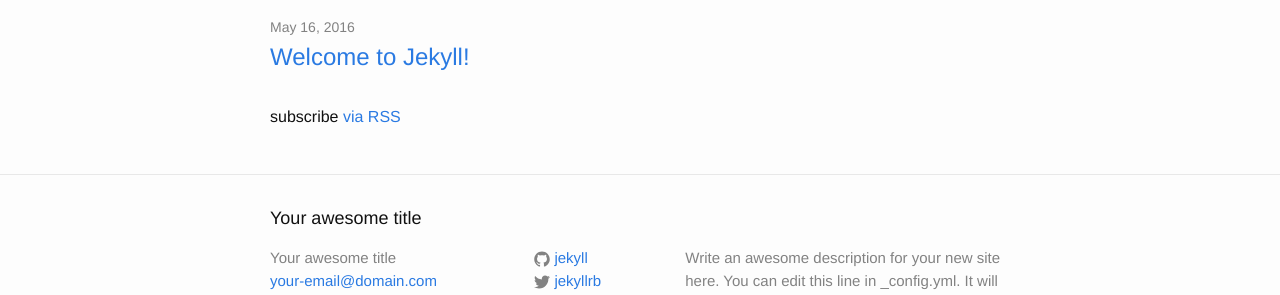
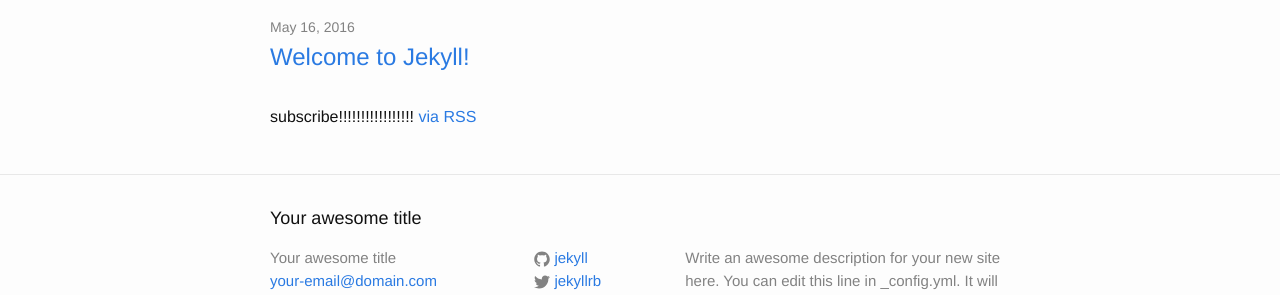
Before and after one commit to jimmerscannon/jimmycannon.github.io, a Jekyll site: the page built from my-portfolio-site/index.html, in a window 1280 px wide. Shown: the part 122-417 px from the top of the page. Built offline with Jekyll 4.4.1, drawn with Linux system fonts in a browser that asks for light colours.

Commit message:
Update index.html
testing

```diff
--- a/my-portfolio-site/index.html
+++ b/my-portfolio-site/index.html
@@ -18,6 +18,6 @@
     {% endfor %}
   </ul>
 
-  <p class="rss-subscribe">subscribe <a href="{{ "/feed.xml" | prepend: site.baseurl }}">via RSS</a></p>
+  <p class="rss-subscribe">subscribe!!!!!!!!!!!!!!!!! <a href="{{ "/feed.xml" | prepend: site.baseurl }}">via RSS</a></p>
 
 </div>
```
